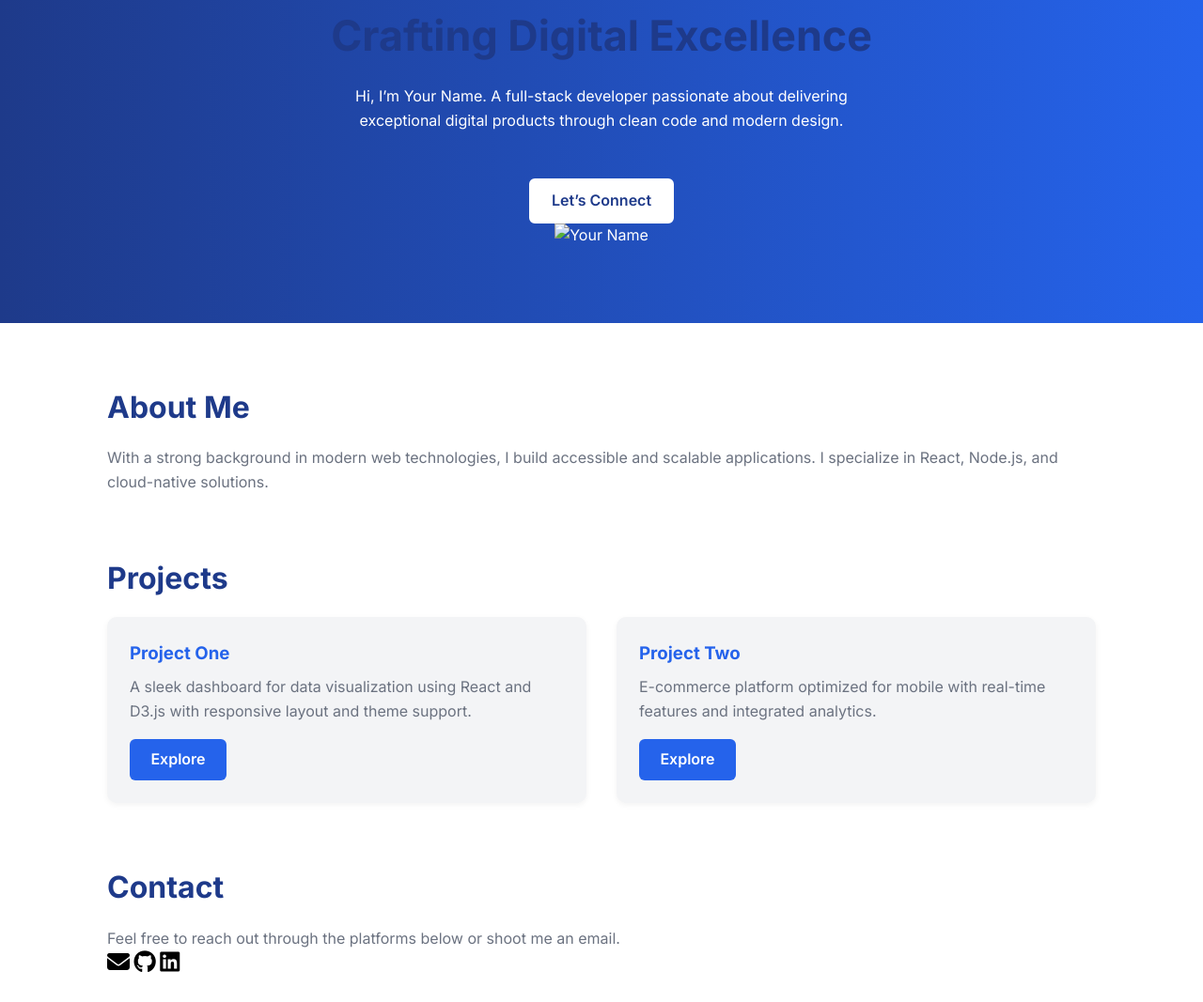
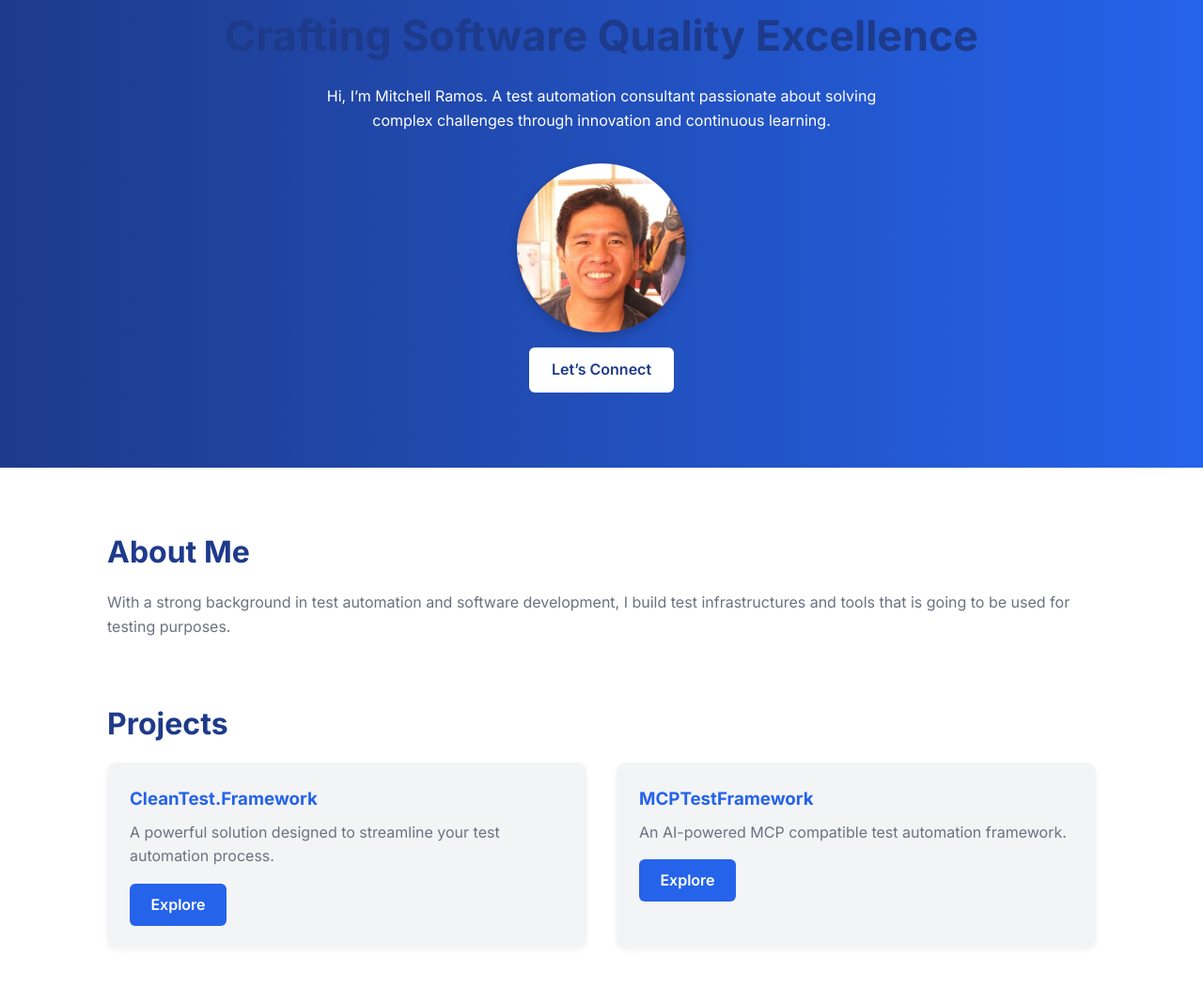
Before and after one commit to mitsram/mitsram.github.io, a plain HTML site: page index.html in a window 1280 px wide. Shown: the part 205-1272 px from the top of the page at 94% size. Drawn offline with Linux system fonts and the light colour scheme.

Commit message:
Updated page

```diff
--- a/index.html
+++ b/index.html
@@ -12,7 +12,7 @@
 <body>
   <header class="header">
     <div class="container">
-      <h1>Your Name</h1>
+      <h1>mitsram</h1>
       <nav>
         <a href="#about">About</a>
         <a href="#projects">Projects</a>
@@ -24,12 +24,14 @@
   <section class="hero">
     <div class="container hero-content">
       <div class="hero-text">
-        <h2>Crafting Digital Excellence</h2>
-        <p>Hi, I’m Your Name. A full-stack developer passionate about delivering exceptional digital products through clean code and modern design.</p>
-        <a href="#contact" class="btn-light">Let’s Connect</a>
+        <h2>Crafting Software Quality Excellence</h2>
+        <p>Hi, I’m Mitchell Ramos. A test automation consultant passionate about solving complex challenges through innovation and continuous learning.</p>
       </div>
       <div class="hero-image">
-        <img src="your-photo.jpg" alt="Your Name" class="profile-pic">
+        <img src="mitsram.jpg" alt="Your Name" class="profile-pic">
+      </div>
+      <div>
+        <a href="#contact" class="btn-light">Let’s Connect</a>
       </div>
     </div>
   </section>
@@ -37,20 +39,20 @@
   <main class="container">
     <section id="about">
       <h2>About Me</h2>
-      <p>With a strong background in modern web technologies, I build accessible and scalable applications. I specialize in React, Node.js, and cloud-native solutions.</p>
+      <p>With a strong background in test automation and software development, I build test infrastructures and tools that is going to be used for testing purposes.</p>
     </section>
 
     <section id="projects">
       <h2>Projects</h2>
       <div class="project-grid">
         <div class="project-card">
-          <h3>Project One</h3>
-          <p>A sleek dashboard for data visualization using React and D3.js with responsive layout and theme support.</p>
-          <a class="btn" href="#">Explore</a>
+          <h3>CleanTest.Framework</h3>
+          <p>A powerful solution designed to streamline your test automation process.</p>
+          <a class="btn" href="https://github.com/mitsram/CleanTest.Framework">Explore</a>
         </div>
         <div class="project-card">
-          <h3>Project Two</h3>
-          <p>E-commerce platform optimized for mobile with real-time features and integrated analytics.</p>
+          <h3>MCPTestFramework</h3>
+          <p>An AI-powered MCP compatible test automation framework.</p>
           <a class="btn" href="#">Explore</a>
         </div>
       </div>
@@ -60,9 +62,9 @@
       <h2>Contact</h2>
       <p>Feel free to reach out through the platforms below or shoot me an email.</p>
       <div class="social-icons">
-        <a class="icon-link" href="mailto:your.email@example.com" title="Email"><i class="fas fa-envelope"></i></a>
-        <a class="icon-link" href="https://github.com/yourprofile" target="_blank" title="GitHub"><i class="fab fa-github"></i></a>
-        <a class="icon-link" href="https://linkedin.com/in/yourprofile" target="_blank" title="LinkedIn"><i class="fab fa-linkedin"></i></a>
+        <a class="icon-link" href="mailto:mits@mitsram.com" title="Email"><i class="fas fa-envelope"></i></a>
+        <a class="icon-link" href="https://github.com/mitsram" target="_blank" title="GitHub"><i class="fab fa-github"></i></a>
+        <a class="icon-link" href="https://www.linkedin.com/in/mitsram/" target="_blank" title="LinkedIn"><i class="fab fa-linkedin"></i></a>
       </div>
     </section>
   </main>
--- a/styles.css
+++ b/styles.css
@@ -148,11 +148,23 @@
     flex-wrap: wrap;
   }
 
-  /* Make all social icons black */
-.social-icons .icon-link i {
-  color: black;
-  font-size: 1.5em;
-}
+  .icon-link {
+    font-size: 1.8rem;
+    color: black;
+    margin-right: 1rem;
+    transition: color 0.3s ease;
+  }
+
+  .icon-link:hover {
+    color: gray;
+  }
+
+  .social-icons {
+      display: flex;
+      gap: 1rem;
+      flex-wrap: wrap;
+      margin-top: 1rem;
+  }
 
 
   .footer {
@@ -162,3 +174,17 @@
     text-align: center;
     font-size: 0.9rem;
   }
+
+  .hero-image {
+    flex: 1;
+    display: flex;
+    justify-content: center;
+  }
+
+  .profile-pic {
+    width: 180px;
+    height: 180px;
+    object-fit: cover;
+    border-radius: 50%;
+    box-shadow: 0 4px 12px rgba(0,0,0,0.2);
+  }
```
Also changed, not shown: mitsram.jpg (added).
